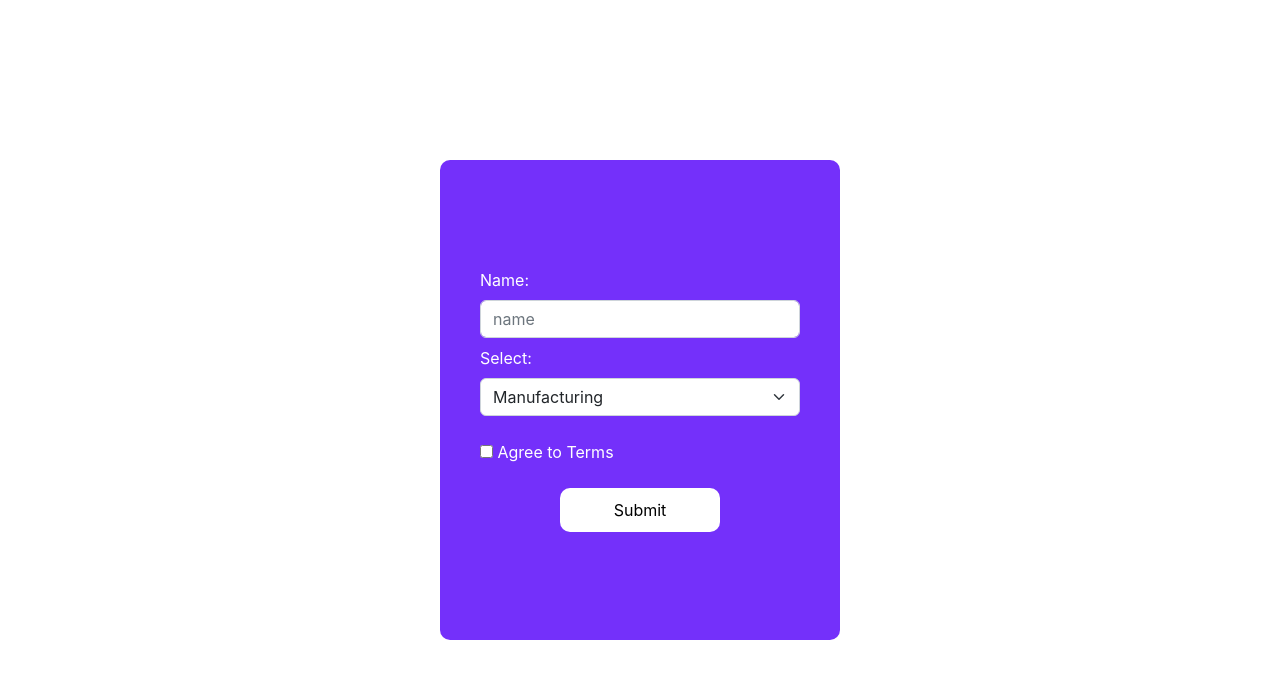
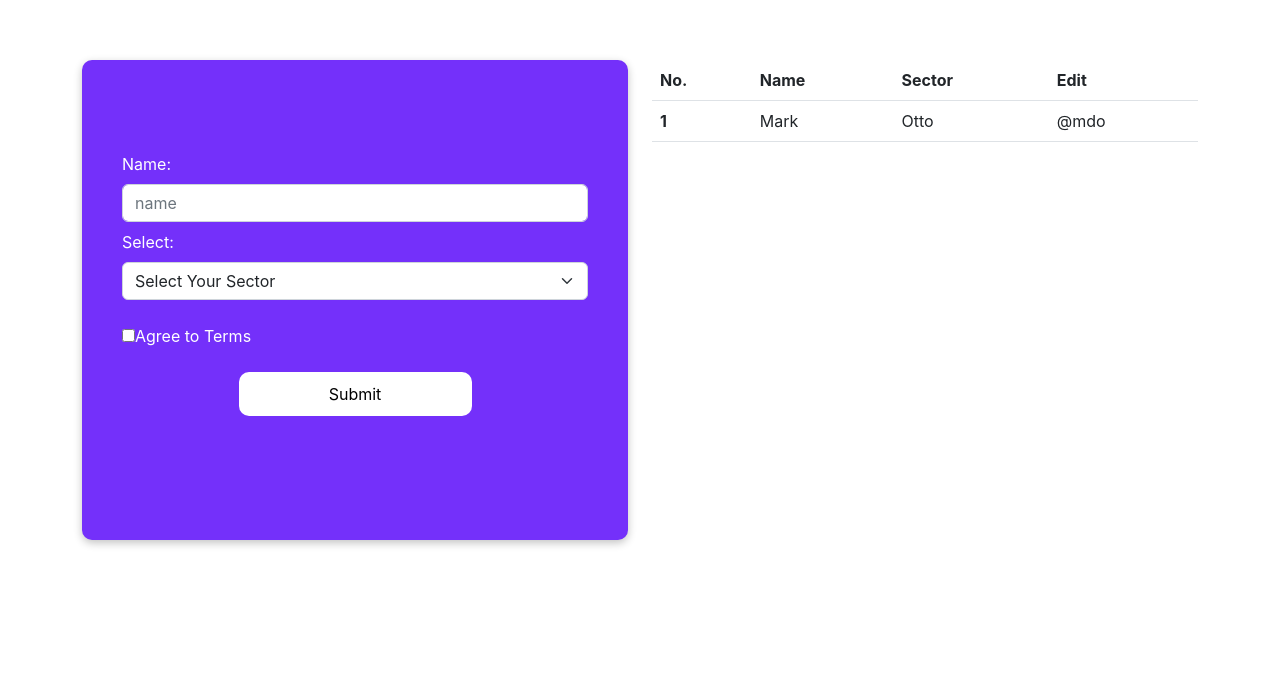
Before and after one commit to CrazyPythonLover1/React-challenge, a React (Create React App) app: page / in a window 1280 px wide. Shown: the top 678 px of the page. Built offline with nearby package versions, Linux system fonts and the light colour scheme; no server answers.

Commit message:
from done

```diff
--- a/package.json
+++ b/package.json
@@ -6,6 +6,7 @@
     "@testing-library/jest-dom": "^5.16.5",
     "@testing-library/react": "^13.4.0",
     "@testing-library/user-event": "^13.5.0",
+    "axios": "^1.2.1",
     "react": "^18.2.0",
     "react-dom": "^18.2.0",
     "react-scripts": "5.0.1",
--- a/src/App.css
+++ b/src/App.css
@@ -1,15 +1,11 @@
 .main_body {
-  background-color: white;
-  height: 100vh;
-  width: 100%;
-  display: flex;
-  justify-content: center;
-  align-items: center;
+  margin-top: 60px;
 }
 .form_body {
   height: 60vh;
-  width: 400px;
+  width: 100%;
   background-color: #7430fa;
+  box-shadow: rgba(0, 0, 0, 0.24) 0px 3px 8px;
   color: white;
   padding: 40px;
   border-radius: 10px;
@@ -38,6 +34,10 @@
   outline: none;
   box-shadow: none;
 }
+
+
+
 .successMsg {
-  color: green;
+  color: black;
+  text-align: center;
 }
--- a/src/App.js
+++ b/src/App.js
@@ -1,8 +1,10 @@
-import { useRef, useState } from "react";
+import { useEffect, useRef, useState } from "react";
+import axios from "axios";
 import "./App.css";
 
 function App() {
   const [message, setMessage] = useState("");
+  const [data, setData] = useState([]);
   const nameRef = useRef();
   const selecedtDataRef = useRef();
 
@@ -19,7 +21,7 @@ function App() {
     // add data info the mongodb
     try {
       setMessage("");
-      const url = "http://localhost:8000/addInputData";
+      const url = "http://localhost:5000/addInputData";
       const option = {
         method: "POST",
         body: JSON.stringify(info),
@@ -30,18 +32,36 @@ function App() {
       const response = await fetch(url, option);
       const data = await response.json();
       if (data) {
-        setMessage("Your data added into database successfully.");
+        setMessage("Your data added into the database successfully.");
         nameRef.current.value = "";
         selecedtDataRef.current.value = "";
-        window.location.reload();
+        setTimeout(() => {
+          setMessage("");
+        }, 3000);
       }
     } catch (error) {
       console.log("err", error);
     }
   };
 
+  //get data from database
+  const fetchData = () => {
+    return axios
+      .get("http://localhost:5000/getInputInfo")
+      .then((response) => setData(response.data))
+      .catch((error) => console.log(error));
+  };
+
+  useEffect(() => {
+    fetchData();
+  }, []);
+
+  console.log(data);
+
   return (
-    <div className="main_body">
+    <div className="container main_body">
+      <div className="row">
+        <div className="col-md-6">
           <form className="form_body" onSubmit={handleSubmit}>
             <div>
               <label htmlFor="fname" className="form-label">
@@ -70,26 +90,55 @@ function App() {
                 ref={selecedtDataRef}
                 required
               >
-            <option value="1">Manufacturing</option>
-            <option value="19">
-              &nbsp;&nbsp;&nbsp;&nbsp;Construction materials
+                <option value="">Select Your Sector</option>
+                <option value="Manufacturing">Manufacturing</option>
+                <option value="Construction materials">
+                  Construction materials
                 </option>
-            <option value="18">
-              &nbsp;&nbsp;&nbsp;&nbsp;Electronics and Optics
+                <option value="Electronics and Optics">
+                  Electronics and Optics
                 </option>
+                <option value="Food and Beverage">Food and Beverage</option>
+                <option value="Bakery confectionery products">
+                  Bakery confectionery products
+                </option>
+                <option value="Beverages">Beverages</option>
               </select>
             </div>
 
             <label htmlFor="terms" className="mt-4">
-          <input type="checkbox" id="term" name="terms" value="false" /> Agree
-          to Terms
+              <input type="checkbox" id="term" name="terms" value="false" />
+              Agree to Terms
             </label>
             <br />
             <button type="submit" className="submit_btn">
               Submit
             </button>
+            <p className="successMsg pt-3">{message}</p>
           </form>
-      <p className="successMsg">{message}</p>
+        </div>
+
+        <div className="col-md-6">
+          <table className="table">
+            <thead>
+              <tr>
+                <th scope="col">No.</th>
+                <th scope="col">Name</th>
+                <th scope="col">Sector</th>
+                <th scope="col">Edit</th>
+              </tr>
+            </thead>
+            <tbody>
+              <tr>
+                <th scope="row">1</th>
+                <td>Mark</td>
+                <td>Otto</td>
+                <td>@mdo</td>
+              </tr>
+            </tbody>
+          </table>
+        </div>
+      </div>
     </div>
   );
 }
```
Also changed, not shown: 1 other file (tests, documents, lock files or other folders). Lines whose indentation alone changed are shown as unchanged.
